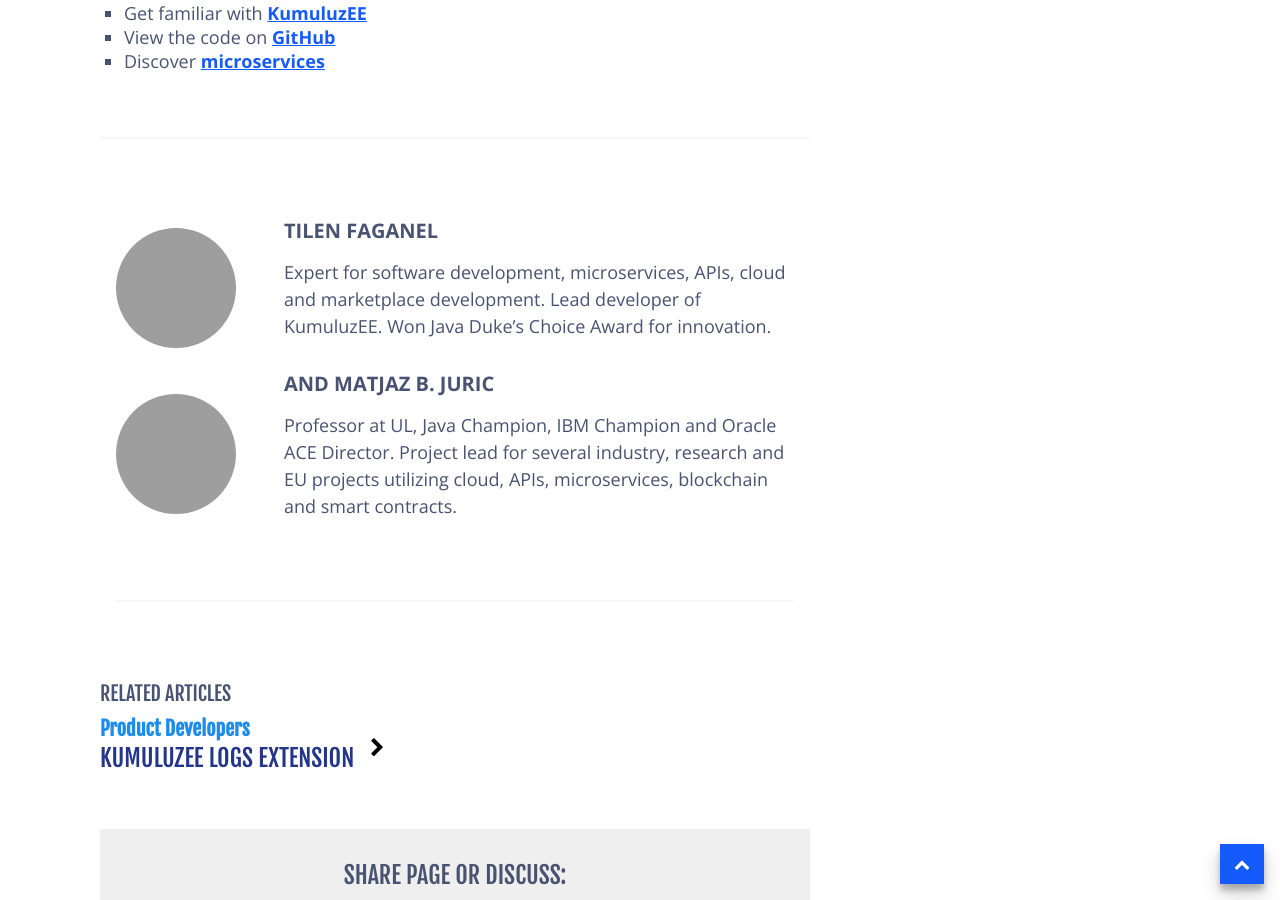
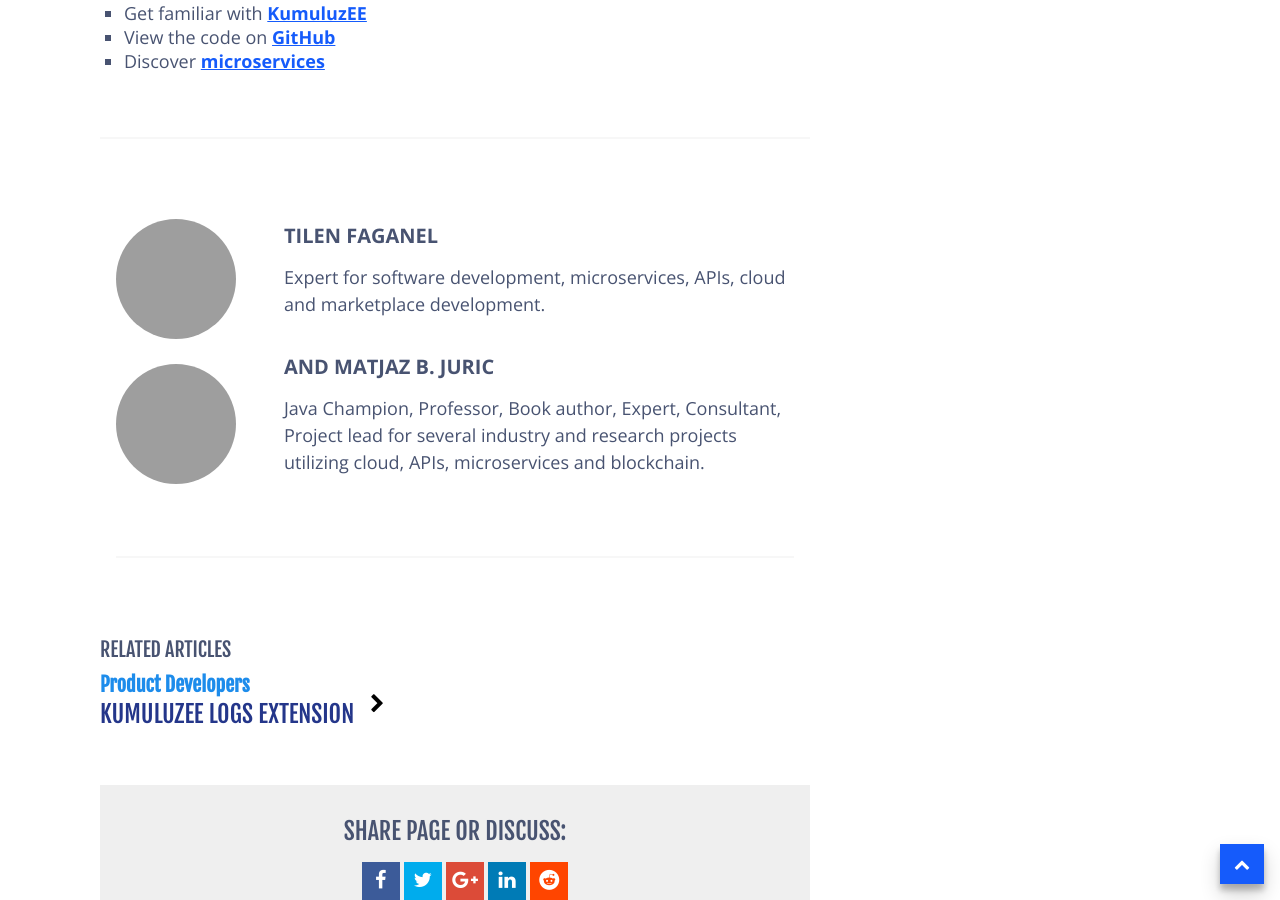
Before and after one commit to kumuluz/blog.sunesis.si, a Jekyll site: the page built from _posts/2015-06-04-microservices-with-java-ee-and-kumuluzee.markdown, in a window 1280 px wide and 900 px high, scrolled down 20758 px. Built offline with Jekyll 4.4.1, drawn with Linux system fonts in a browser that asks for light colours; grey boxes are pictures that could not be loaded.

Commit message:
Update authors.yml

```diff
--- a/_data/authors.yml
+++ b/_data/authors.yml
@@ -11,7 +11,7 @@
     email: tilen.faganel@me.com
     github: TFaga
     twitter: TilenFaganel
-    about: Expert for software development, microservices, APIs, cloud and marketplace development. Lead developer of KumuluzEE. Won Java Duke’s Choice Award for innovation.
+    about: Expert for software development, microservices, APIs, cloud and marketplace development.
 zvoneg:
     name: Zvone Gazvoda
     email: zvone.gazvoda@cloud.si
@@ -26,7 +26,7 @@
     gravatar: ef0e7beae6a5fdc31232e2b52b0054c3
     email: matjaz.juric@cloud.si
     github: MBJuric
-    about: Professor at UL, Java Champion, IBM Champion and Oracle ACE Director. Project lead for several industry, research and EU projects utilizing cloud, APIs, microservices, blockchain and smart contracts.
+    about: Java Champion, Professor, Book author, Expert, Consultant, Project lead for several industry and research projects utilizing cloud, APIs, microservices and blockchain.
 ezupancic:
     name: Eva Zupancic
     email: eva.zupancic@sunesis.si
```
